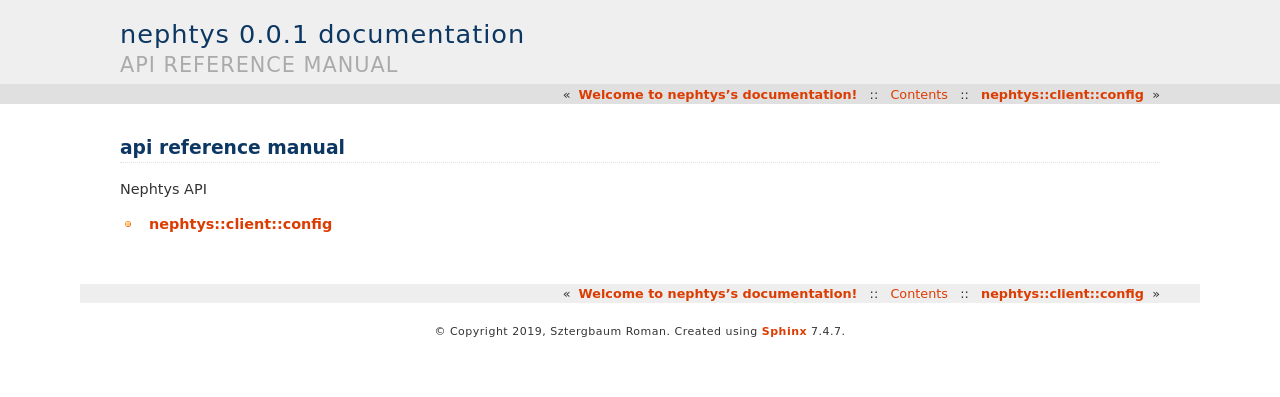
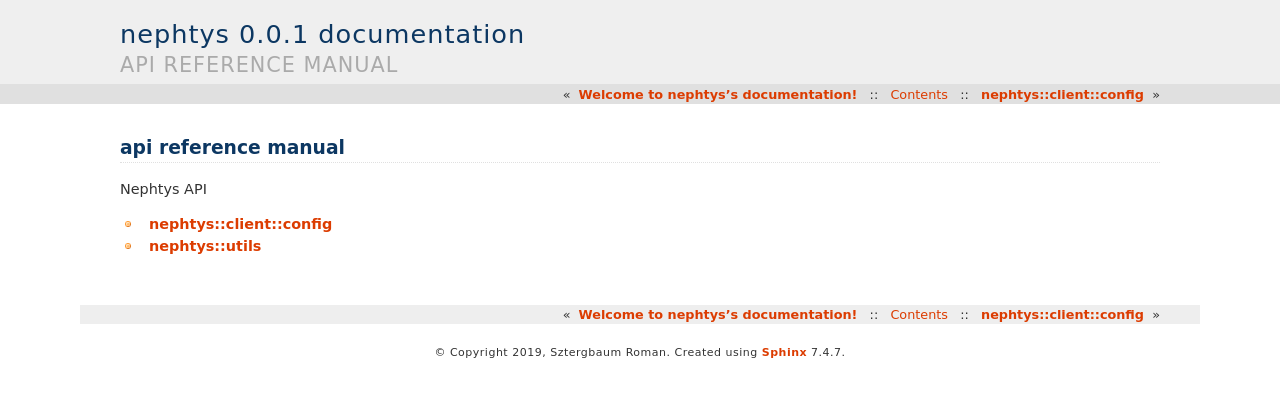
Before and after one commit to Milerius/nephtys, a Sphinx documentation site: the page built from docs/source/api/api_index.rst, in a window 1280 px wide. Shown: the top 397 px of the page. Built offline with Sphinx 7.4.7, drawn with Linux system fonts in a browser that asks for light colours.

Commit message:
docs: add documentation for `utils::load_configuration` (#50)
* docs: add documentation for `utils::load_configuration`

* docs: update documentation, add new extensions for ref link

* docs: update game_config.json

```diff
--- a/docs/source/api/api_index.rst
+++ b/docs/source/api/api_index.rst
@@ -7,3 +7,4 @@ api reference manual
    :maxdepth: 2
 
    config
+   utils
--- a/docs/source/api/config.rst
+++ b/docs/source/api/config.rst
@@ -23,3 +23,5 @@ Below is an example of a valid configuration for the nephtys client:
           "fullscreen":false
        }
     }
+
+See also :ref:`nephtys::utils`.
--- /dev/null
+++ b/docs/source/api/utils.rst
@@ -0,0 +1,5 @@
+nephtys::utils
+==============
+
+.. doxygenfunction:: load_configuration
+   :project: nephtys
--- a/docs/source/conf.py
+++ b/docs/source/conf.py
@@ -42,6 +42,7 @@ release = u'0.0.1'
 # ones.
 extensions = [
     'sphinx.ext.githubpages',
+    'sphinx.ext.autosectionlabel',
     'breathe'
 ]
 
```
Also changed, not shown: 4 other files.
